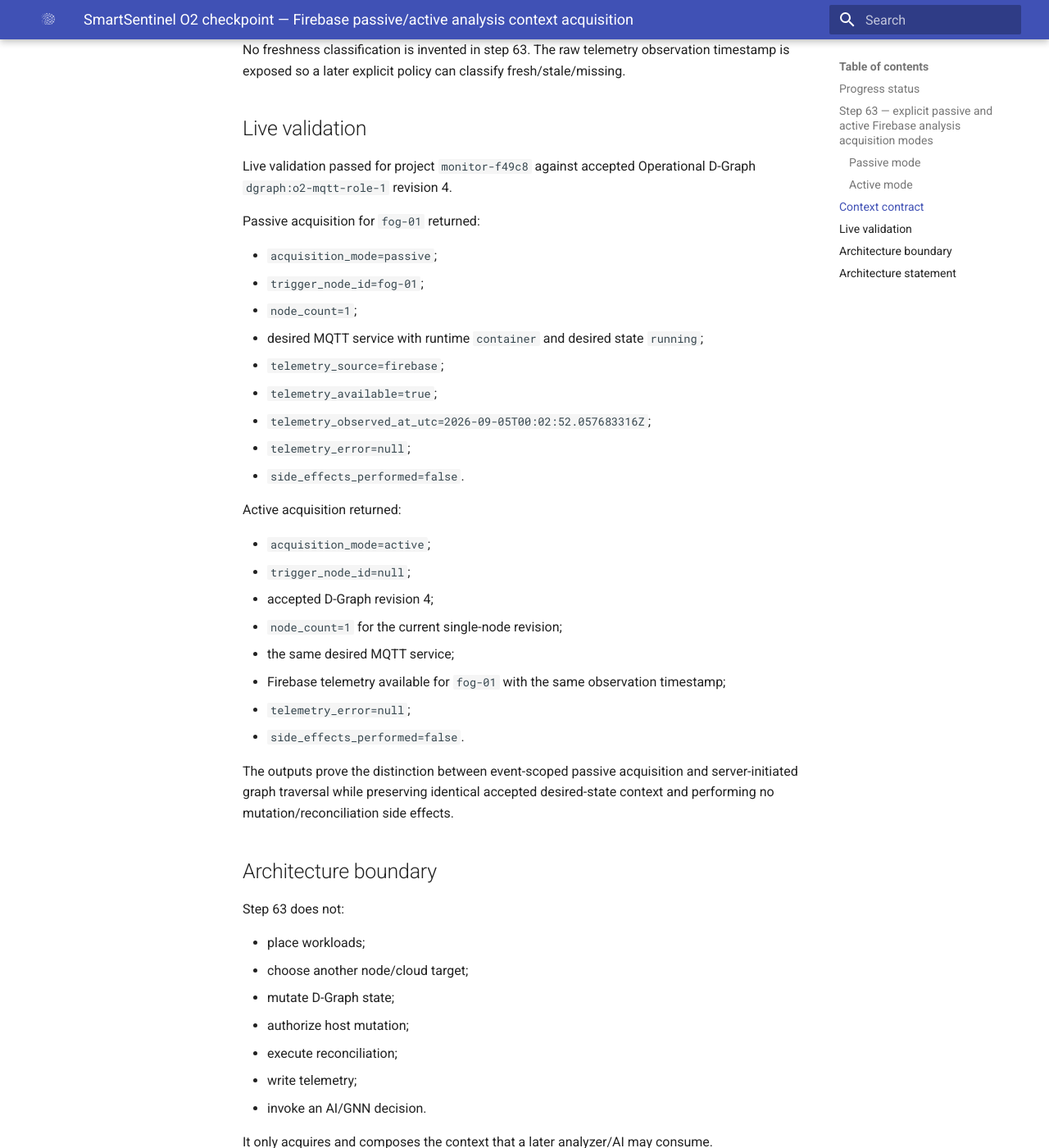
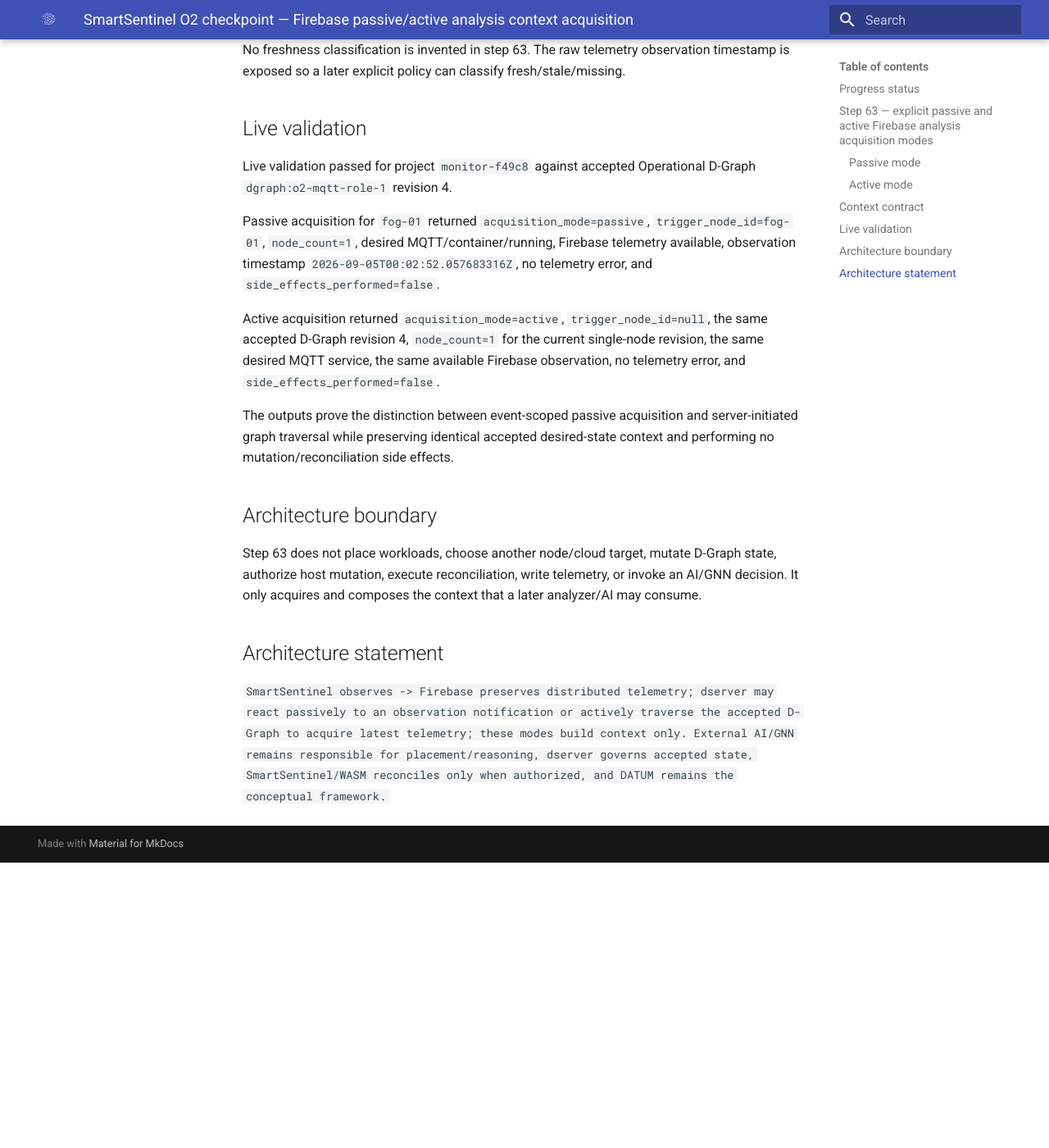
Before and after one commit to dnredson/datum, an MkDocs documentation site: the page built from documentation/checkpoints/SMARTSENTINEL_PROGRESS_2026-09-06_O2_FIREBASE_ANALYSIS_MODES.md, in a window 1280 px wide and 1400 px high, scrolled down 2248 px. Shown: the whole window at 82% size. Built offline with MkDocs 1.6.1 and Material for MkDocs 9.7.7, drawn with Linux system fonts in a browser that asks for light colours; after the commit the page ends 3300 px from its top, so only the background shows below that.

Commit message:
Normalize step 63 live checkpoint

```diff
--- a/documentation/checkpoints/SMARTSENTINEL_PROGRESS_2026-09-06_O2_FIREBASE_ANALYSIS_MODES.md
+++ b/documentation/checkpoints/SMARTSENTINEL_PROGRESS_2026-09-06_O2_FIREBASE_ANALYSIS_MODES.md
@@ -73,44 +73,15 @@
 
 Live validation passed for project `monitor-f49c8` against accepted Operational D-Graph `dgraph:o2-mqtt-role-1` revision 4.
 
-Passive acquisition for `fog-01` returned:
+Passive acquisition for `fog-01` returned `acquisition_mode=passive`, `trigger_node_id=fog-01`, `node_count=1`, desired MQTT/container/running, Firebase telemetry available, observation timestamp `2026-09-05T00:02:52.057683316Z`, no telemetry error, and `side_effects_performed=false`.
 
-- `acquisition_mode=passive`;
-- `trigger_node_id=fog-01`;
-- `node_count=1`;
-- desired MQTT service with runtime `container` and desired state `running`;
-- `telemetry_source=firebase`;
-- `telemetry_available=true`;
-- `telemetry_observed_at_utc=2026-09-05T00:02:52.057683316Z`;
-- `telemetry_error=null`;
-- `side_effects_performed=false`.
-
-Active acquisition returned:
-
-- `acquisition_mode=active`;
-- `trigger_node_id=null`;
-- accepted D-Graph revision 4;
-- `node_count=1` for the current single-node revision;
-- the same desired MQTT service;
-- Firebase telemetry available for `fog-01` with the same observation timestamp;
-- `telemetry_error=null`;
-- `side_effects_performed=false`.
+Active acquisition returned `acquisition_mode=active`, `trigger_node_id=null`, the same accepted D-Graph revision 4, `node_count=1` for the current single-node revision, the same desired MQTT service, the same available Firebase observation, no telemetry error, and `side_effects_performed=false`.
 
 The outputs prove the distinction between event-scoped passive acquisition and server-initiated graph traversal while preserving identical accepted desired-state context and performing no mutation/reconciliation side effects.
 
 ## Architecture boundary
 
-Step 63 does not:
-
-- place workloads;
-- choose another node/cloud target;
-- mutate D-Graph state;
-- authorize host mutation;
-- execute reconciliation;
-- write telemetry;
-- invoke an AI/GNN decision.
-
-It only acquires and composes the context that a later analyzer/AI may consume.
+Step 63 does not place workloads, choose another node/cloud target, mutate D-Graph state, authorize host mutation, execute reconciliation, write telemetry, or invoke an AI/GNN decision. It only acquires and composes the context that a later analyzer/AI may consume.
 
 ## Architecture statement
 
```
